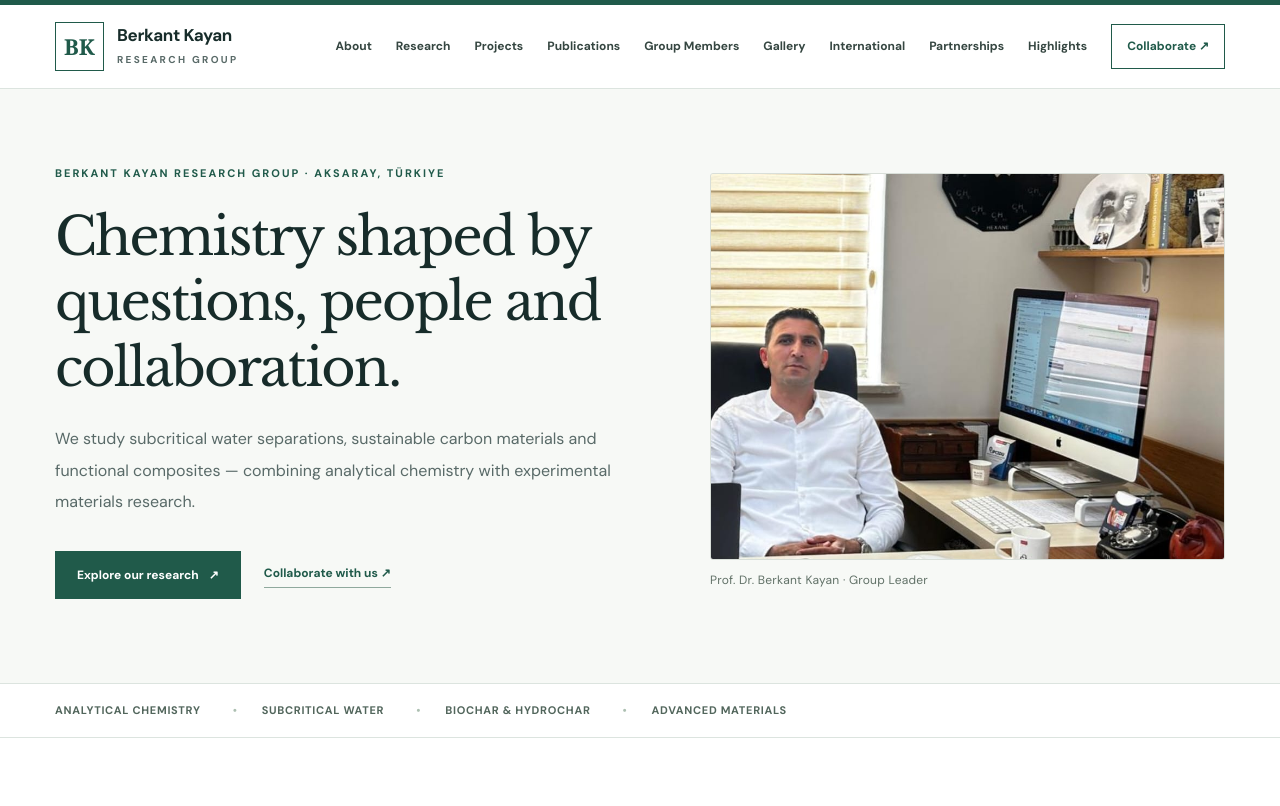
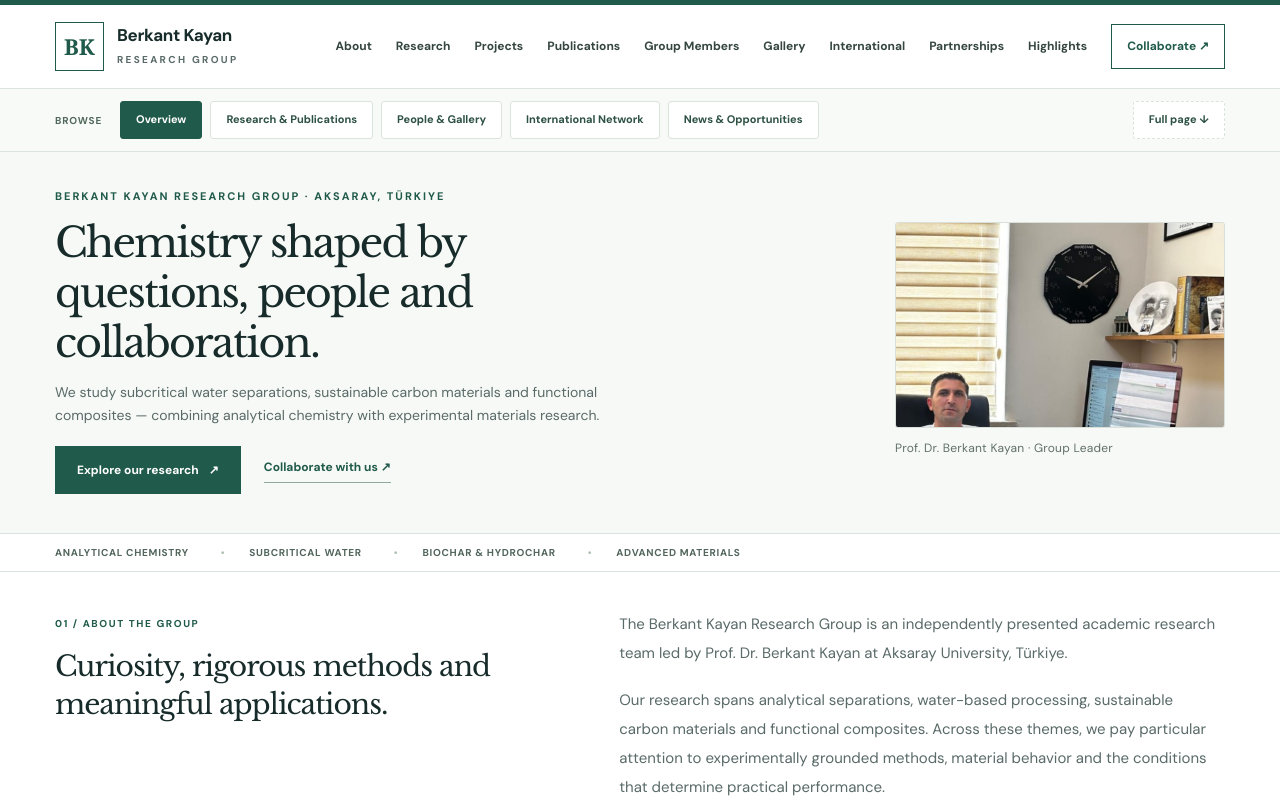
Before and after one commit to berkantkayan-cmd/berkantkayan-cmd.github.io, a plain HTML site: page index.html in a window 1280 px wide. Shown: the top 806 px of the page. Drawn offline with nearby package versions, Linux system fonts and the light colour scheme.

Commit message:
Add files via upload

```diff
--- a/index.html
+++ b/index.html
@@ -224,6 +224,38 @@ section{scroll-margin-top:90px}.section{padding:87px 0}.section.bg{background:#f
 #highlights .highlight-item:nth-child(2):last-child{border-bottom:0}
 #highlights .highlight-item:nth-child(3):last-child{border-bottom:0}
 @media(max-width:850px){#highlights .highlights-grid{grid-template-columns:1fr}#highlights .highlight-item:first-child{grid-row:auto;border-right:0;border-bottom:1px solid var(--line);padding:28px 24px}#highlights .highlight-item{padding:24px}#highlights .highlight-item+.highlight-item{padding:24px}}
+
+/* V33.3 — optional compact horizontal navigation; all content preserved in DOM */
+.bk-modebar{position:sticky;top:83px;z-index:19;background:rgba(248,250,247,.98);border-bottom:1px solid var(--line);backdrop-filter:blur(10px)}
+.bk-mode-inner{display:flex;align-items:center;gap:8px;min-height:62px;overflow-x:auto;scrollbar-width:thin;padding-block:8px}
+.bk-mode-label{font-size:10px;font-weight:700;color:#51695c;letter-spacing:.08em;text-transform:uppercase;white-space:nowrap;margin-right:10px}
+.bk-mode-btn{white-space:nowrap;border:1px solid #d9e4db;background:white;color:#2d5143;font-size:11px;line-height:1.25;font-weight:700;padding:10px 15px;min-height:38px;border-radius:3px}
+.bk-mode-btn:hover,.bk-mode-btn[aria-pressed="true"]{background:var(--green);color:#fff;border-color:var(--green)}
+.bk-mode-btn.bk-all{margin-left:auto;border-style:dashed}
+.bk-view-intro{font-size:12px;color:var(--muted);padding:8px 0 14px}
+.bk-focus-active .hero-grid{padding:35px 0 39px;gap:38px}
+.bk-focus-active .hero h1{font-size:clamp(28px,3.2vw,43px);line-height:1.22;margin:12px 0 13px}
+.bk-focus-active .hero-desc{font-size:14px;line-height:1.65}
+.bk-focus-active .action-row{margin-top:19px}
+.bk-focus-active .hero-people{max-width:330px;justify-self:end}
+.bk-focus-active .hero-office-photo{aspect-ratio:1.6}
+.bk-focus-active .hero-office-photo img{object-position:50% 38%}
+.bk-focus-active .strip .container{padding:10px 0;font-size:10px}
+.bk-focus-active .section{padding:38px 0}
+.bk-focus-active .v30-section{padding:38px 0}
+.bk-focus-active .section-head{margin-bottom:18px}
+.bk-focus-active .section h2{font-size:clamp(24px,2.2vw,31px)}
+.bk-focus-active .research-card{min-height:235px;padding:20px}
+.bk-focus-active .research-icon{margin-bottom:12px}
+.bk-focus-active .gallery-section .gallery-grid{gap:14px}
+.bk-focus-active .about-grid{gap:42px}
+.bk-focus-active .section-lead{line-height:1.7}
+#main > section[hidden]{display:none!important}
+@media(min-width:1320px){.bk-focus-active .container{width:min(1340px,calc(100% - 74px))}}
+@media(max-width:850px){.bk-modebar{top:73px}.bk-mode-inner{min-height:57px}.bk-mode-label{display:none}.bk-focus-active .hero-grid{padding:29px 0 33px;gap:21px}.bk-focus-active .hero-people{max-width:none}.bk-focus-active .section,.bk-focus-active .v30-section{padding:37px 0}}
+@media(max-width:540px){.bk-mode-btn{padding:9px 12px}.bk-mode-inner{min-height:54px}.bk-focus-active .hero-office-photo{aspect-ratio:4/3}.bk-focus-active .hero h1{font-size:29px}.bk-focus-active .hero-people{max-width:100%}}
+@media(prefers-reduced-motion:reduce){.bk-modebar{scroll-behavior:auto}}
+
 </style><script type="application/ld+json">{"@context":"https://schema.org","@type":"ResearchOrganization","name":"Berkant Kayan Research Group","url":"https://berkantkayan.com/","description":"Independent academic research group website featuring analytical separations, subcritical water chemistry, sustainable carbon materials and functional composites.","member":[{"@type":"Person","name":"Berkant Kayan"},{"@type":"Person","name":"Sema Akay"},{"@type":"Person","name":"Ceren Tekerbaş"},{"@type":"Person","name":"Khalid Hussain"}],"sameAs":["https://scholar.google.com/citations?user=wc3_RvAAAAAJ","https://www.linkedin.com/in/berkant-kayan-b68761153/"]}</script><meta content="Berkant Kayan Research Group" property="og:title"/><meta content="website" property="og:type"/><meta content="https://berkantkayan.com/" property="og:url"/><meta content="Research in separation science, subcritical water technologies, sustainable carbon materials and functional composites." property="og:description"/><meta content="light" name="color-scheme"/><meta content="16" name="site-version"/><style>/* V19: Unaltered original photograph supplied by the group; no image generation. */
 .hero-office-photo{aspect-ratio:4/3;overflow:hidden;background:#f0f0ec}
 .hero-office-photo img{width:100%;height:100%;object-fit:cover;object-position:50% 55%}
@@ -256,6 +288,7 @@ section{scroll-margin-top:90px}.section{padding:87px 0}.section.bg{background:#f
 </head><body>
 <a class="skip" href="#main">Skip to content</a><div class="topline"></div><header class="nav-wrap"><div class="container nav-inner"><a class="logo" href="#home"><span class="monogram">BK</span><span><strong>Berkant Kayan</strong><small>Research Group</small></span></a><button aria-controls="navlinks" aria-expanded="false" class="hamburger" id="menu" type="button">Menu ☰</button><nav aria-label="Main navigation" class="navlinks" id="navlinks"><a href="#about">About</a><a href="#research">Research</a><a href="#projects">Projects</a><a href="#publications">Publications</a><a href="#members">Group Members</a><a href="#gallery">Gallery</a><a href="#international">International</a><a href="#partnerships">Partnerships</a><a href="#highlights">Highlights</a><a class="nav-cta" href="#collaborate">Collaborate ↗</a></nav></div></header>
 <main id="main">
+<div class="bk-modebar" aria-label="Content display and navigation"><div class="container bk-mode-inner" role="group" aria-label="Browse site sections"><span class="bk-mode-label">Browse</span><button class="bk-mode-btn" type="button" data-bk-view="overview" aria-pressed="true">Overview</button><button class="bk-mode-btn" type="button" data-bk-view="science" aria-pressed="false">Research &amp; Publications</button><button class="bk-mode-btn" type="button" data-bk-view="people" aria-pressed="false">People &amp; Gallery</button><button class="bk-mode-btn" type="button" data-bk-view="network" aria-pressed="false">International Network</button><button class="bk-mode-btn" type="button" data-bk-view="updates" aria-pressed="false">News &amp; Opportunities</button><button class="bk-mode-btn bk-all" type="button" data-bk-view="all" aria-pressed="false">Full page ↓</button></div></div>
 <section class="hero" id="home"><div class="container hero-grid"><div><div class="eyebrow">Berkant Kayan Research Group · Aksaray, Türkiye</div><h1>Chemistry shaped by questions, people and collaboration.</h1><p class="hero-desc">We study subcritical water separations, sustainable carbon materials and functional composites — combining analytical chemistry with experimental materials research.</p><div class="action-row"><a class="btn" href="#research">Explore our research <span aria-hidden="true">↗</span></a><a class="text-link" href="#collaborate">Collaborate with us ↗</a></div></div><div class="hero-people"><figure class="hero-office-photo"><img alt="Prof. Dr. Berkant Kayan — original office photograph" decoding="async" loading="eager" fetchpriority="high" src="assets/photo-89bbb8c7049e.jpg"/ width="945" height="2048"></figure><p class="hero-office-caption">Prof. Dr. Berkant Kayan  ·  Group Leader</p></div></div></section>
 <div class="strip"><div class="container"><span>Analytical chemistry</span><span>Subcritical water</span><span>Biochar &amp; hydrochar</span><span>Advanced materials</span></div></div>
 <section class="section" id="about"><div class="container about-grid"><div><span class="section-no">01 / About the group</span><h2>Curiosity, rigorous methods and meaningful applications.</h2></div><div class="about-copy"><p>The Berkant Kayan Research Group is an independently presented academic research team led by Prof. Dr. Berkant Kayan at Aksaray University, Türkiye.</p><p>Our research spans analytical separations, water-based processing, sustainable carbon materials and functional composites. Across these themes, we pay particular attention to experimentally grounded methods, material behavior and the conditions that determine practical performance.</p><p>We work with academic collaborators and welcome research exchange across chemistry, environmental science and materials development.</p><div class="about-foot">Scientific integrity · Collaboration · Sustainable innovation</div></div></div></section>
@@ -599,4 +632,37 @@ document.querySelector('#publications .pub-list')?.after(publicationEmpty);
     .catch(()=>{/* Site content stays fully functional if analytics is unavailable. */});
 })();
 </script>
+
+<script id="bk-compact-navigation">
+(function(){
+  'use strict';
+  var groups={
+    overview:['about','research','projects'],
+    science:['research','projects','publications','featured'],
+    people:['members','gallery'],
+    network:['international','partnerships','research-record','academic-profiles'],
+    updates:['highlights','opportunities','collaborate'],
+    all:null
+  };
+  var sections=Array.from(document.querySelectorAll('#main > section[id]')).filter(function(el){return el.id!=='home';});
+  var buttons=Array.from(document.querySelectorAll('[data-bk-view]'));
+  var modebar=document.querySelector('.bk-modebar');
+  if(!sections.length||!modebar)return;
+  function viewFor(id){for(var k of ['overview','science','people','network','updates'])if(groups[k].indexOf(id)>-1)return k;return null;}
+  function setView(key,scroll){
+    var list=groups[key]; if(typeof list==='undefined')key='all',list=null;
+    document.body.classList.toggle('bk-focus-active',key!=='all');
+    sections.forEach(function(sec){sec.hidden=!!list&&list.indexOf(sec.id)===-1;});
+    buttons.forEach(function(btn){btn.setAttribute('aria-pressed',String(btn.getAttribute('data-bk-view')===key));});
+    if(scroll)window.scrollTo({top:Math.max(0,modebar.getBoundingClientRect().top+window.scrollY-85),behavior:'smooth'});
+  }
+  buttons.forEach(function(btn){btn.addEventListener('click',function(){setView(btn.getAttribute('data-bk-view'),true);});});
+  function revealHash(){var id=decodeURIComponent(location.hash.slice(1));if(!id)return false;var el=document.getElementById(id);if(!el)return false;
+    var root=el.closest('#main > section[id]');if(root&&root.id!=='home'){var k=viewFor(root.id);setView(k||'all',false);return true;}return false;
+  }
+  document.addEventListener('click',function(e){var a=e.target.closest('a[href^="#"]');if(!a)return;var id=a.getAttribute('href').slice(1);var el=document.getElementById(id);if(!el)return;var root=el.closest('#main > section[id]');if(root&&root.hidden){setView(viewFor(root.id)||'all',false);}});
+  window.addEventListener('hashchange',revealHash);
+  if(!revealHash())setView('overview',false);
+})();
+</script>
 </body></html>
```
